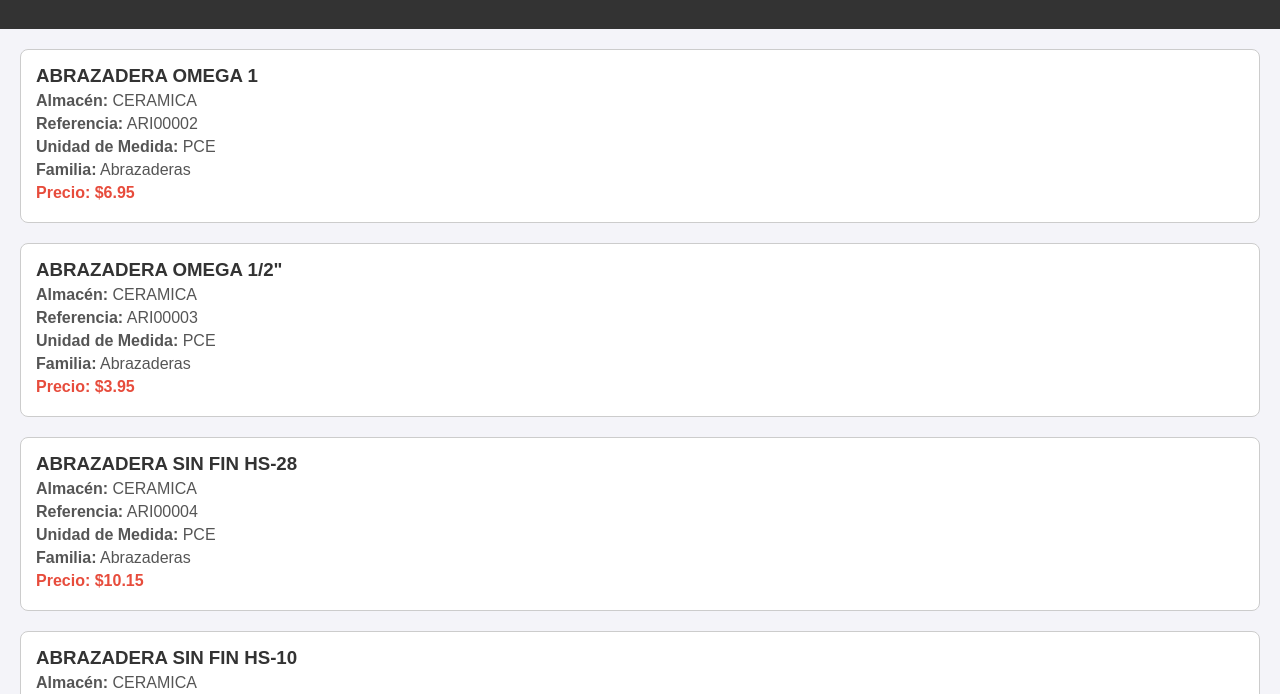
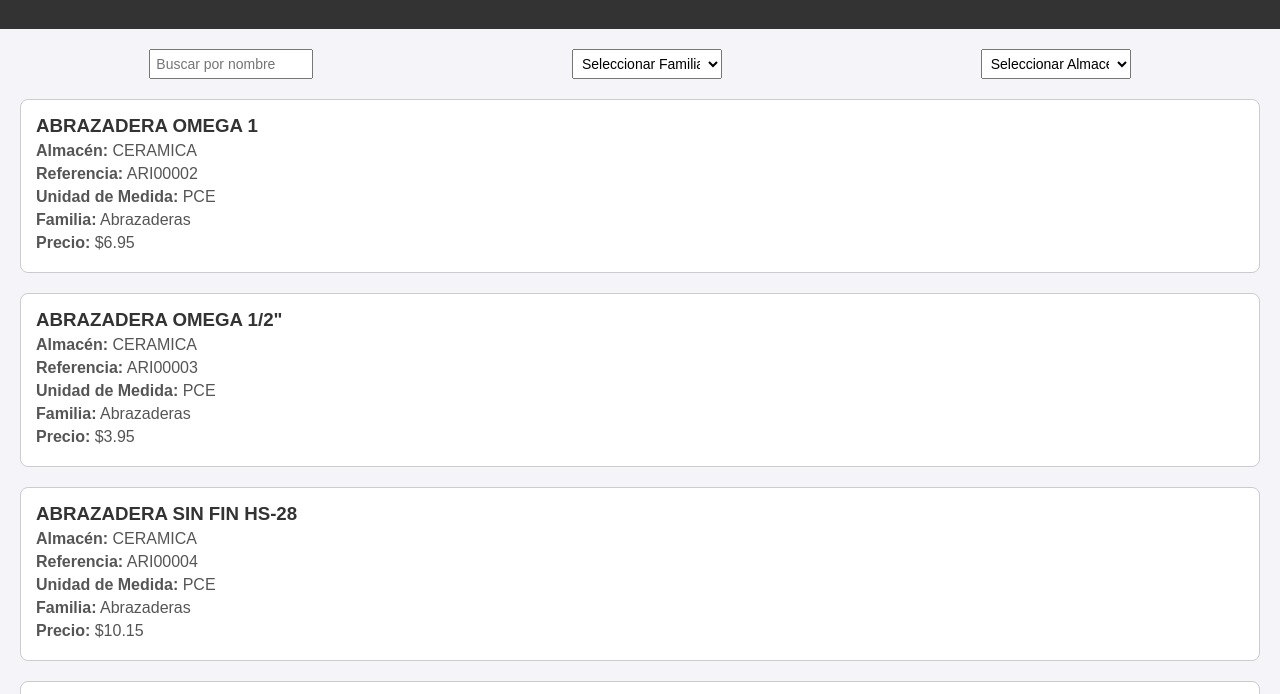
Before and after one commit to JosuCastr28/Catalogo, a plain HTML site: page index.html in a window 1280 px wide. Shown: the part 71-765 px from the top of the page. Drawn offline with Linux system fonts and the light colour scheme.

Commit message:
Update index.html

```diff
--- a/index.html
+++ b/index.html
@@ -17,6 +17,16 @@
          padding: 10px 0;
          text-align: center;
       }
+      #search-form {
+         margin: 20px;
+         display: flex;
+         justify-content: space-around;
+      }
+      #search-form input, #search-form select {
+         padding: 5px;
+         font-size: 14px;
+         width: 150px;
+      }
       #product-list {
          margin: 20px;
       }
@@ -35,10 +45,6 @@
          margin: 5px 0;
          color: #555;
       }
-      .product .precio {
-         font-weight: bold;
-         color: #e74c3c;
-      }
    </style>
 </head>
 <body>
@@ -47,6 +53,21 @@
       <h1>Catálogo de Productos</h1>
    </header>
 
+   <!-- Buscador -->
+   <div id="search-form">
+      <input type="text" id="search-name" placeholder="Buscar por nombre" onkeyup="filterProducts()">
+      <select id="search-familia" onchange="filterProducts()">
+         <option value="">Seleccionar Familia</option>
+         <option value="Abrazaderas">Abrazaderas</option>
+         <!-- Agregar más familias aquí -->
+      </select>
+      <select id="search-almacen" onchange="filterProducts()">
+         <option value="">Seleccionar Almacén</option>
+         <option value="CERAMICA">CERAMICA</option>
+         <!-- Agregar más almacenes aquí -->
+      </select>
+   </div>
+
    <div id="product-list">
       <!-- Los productos se cargarán aquí -->
    </div>
```
